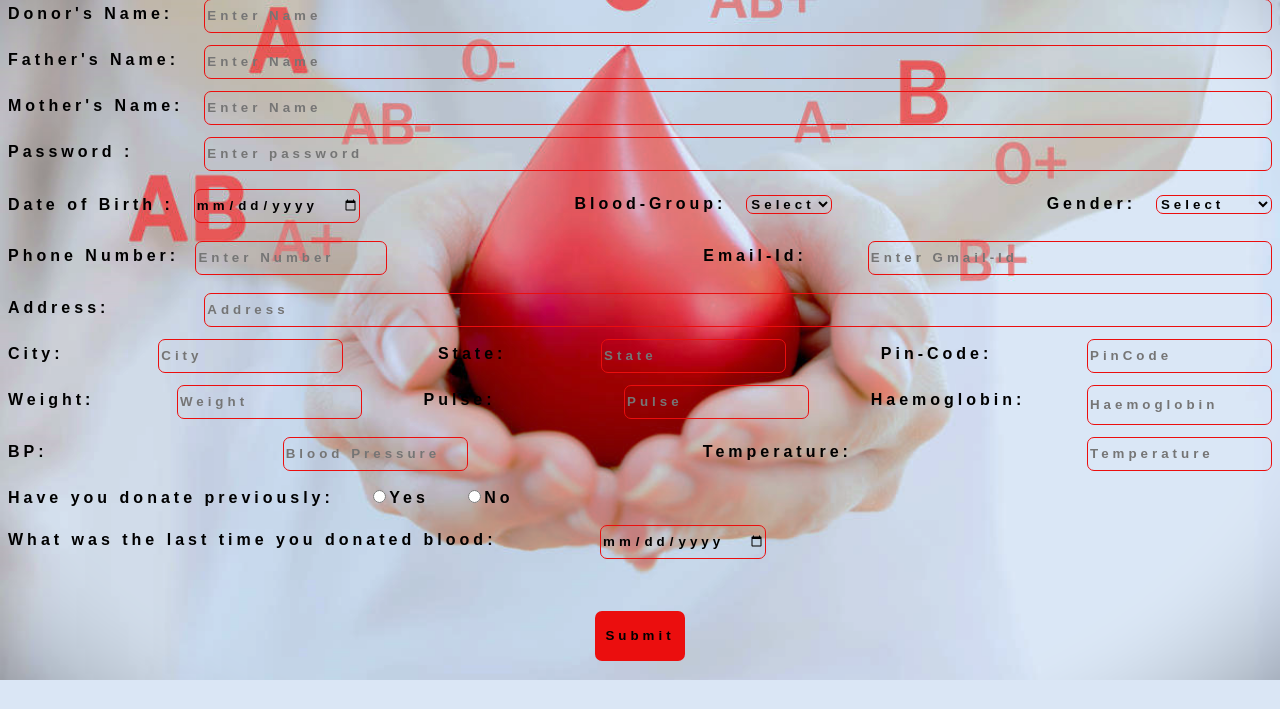
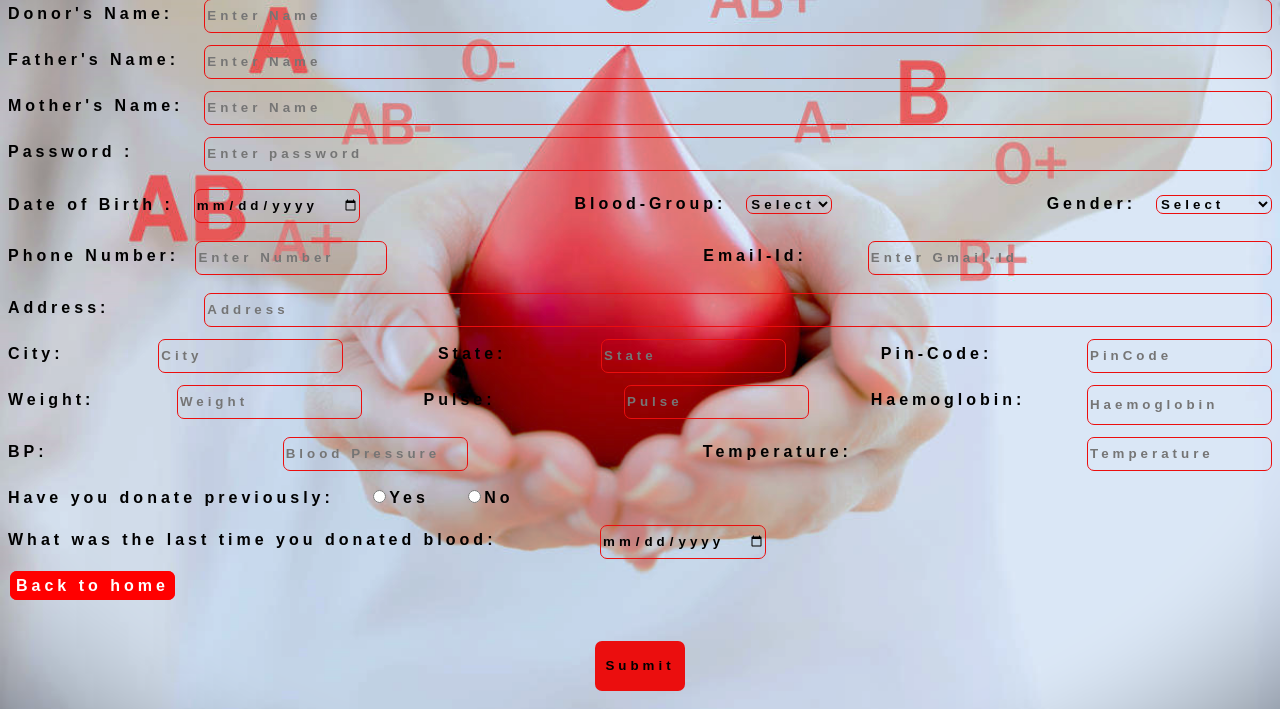
Before and after one commit to kaushalch5287/Mini-Project, a PHP site: page /signup.php in a window 1280 px wide. Shown: the part 120-829 px from the top of the page. Before the commit the page ends 800 px from the top, so only its background shows below. Run offline with PHP 8.4, Linux system fonts and the light colour scheme.

Commit message:
Update signup.php

```diff
--- a/signup.php
+++ b/signup.php
@@ -135,6 +135,7 @@
         What was the last time you donated blood: <input type="date" id="" class="other" name="ques">
 
         </div>
+         <a href="home.html" style="text-decoration:none; border: 2px solid red; margin: 2px; padding: 4px; background-color: red; color: white;">Back to home</a>
         <center>
         <span><input type="submit" name="subBtn" class="button"></span>
         </center>
```
